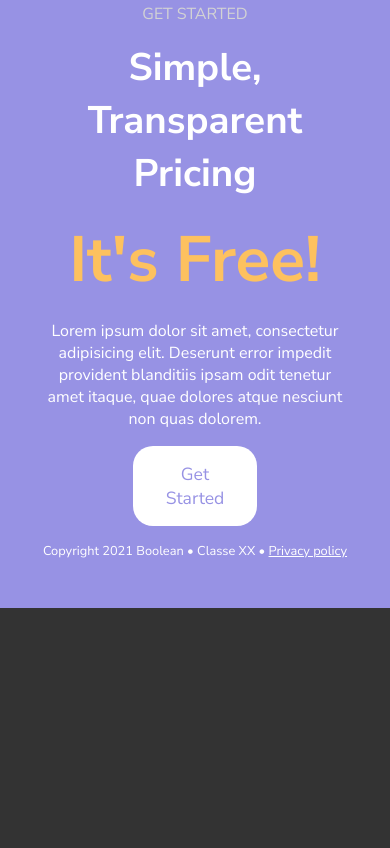
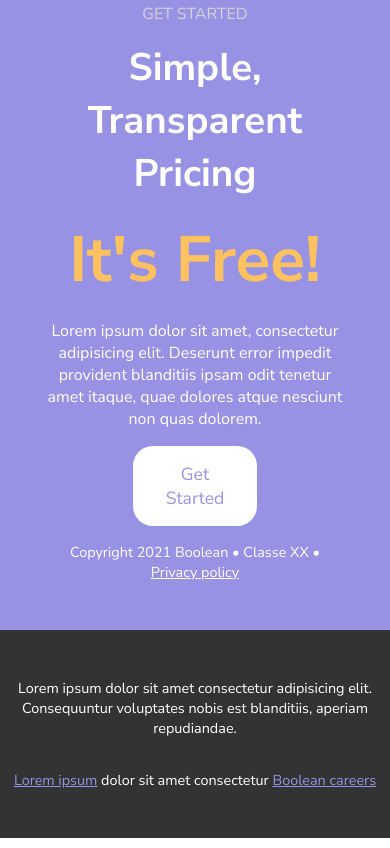
Before and after one commit to Gianmarco-Leone/htmlcss-responsive-layout, a plain HTML site: page index.html in a window 390 px wide. Shown: the part 8678-9526 px from the top of the page. Drawn offline with Linux system fonts and the light colour scheme.

Commit message:
add footer content

```diff
--- a/css/mediaquery.css
+++ b/css/mediaquery.css
@@ -39,9 +39,14 @@
     }
 
     /* SEZIONE 6 */
-
     .start>.text-center {
         width: 80%;
+        margin: 0 auto;
+    }
+
+    /* FOOTER */
+    footer>.text-center {
+        width: 60%;
         margin: 0 auto;
     }
 }
@@ -70,7 +75,6 @@
     }
 
     /* SEZIONE 3 */
-
     .testimonials .box .circle-image {
         width: 100%;
     }
@@ -107,4 +111,9 @@
     .about-us .side-col {
         margin-top: 1rem;
     }
+
+    /* FOOTER */
+    footer>.text-center {
+        width: 100%;
     }
+}
--- a/css/style.css
+++ b/css/style.css
@@ -311,12 +311,22 @@ header .icon-menu {
 .start ul,
 .start a {
     color: #FFF;
-    font-size: .8rem;
+    font-size: .9rem;
 }
 
 /* FOOTER */
 footer {
     background-color: #333;
-    /* debug */
-    height: 15rem;
+    padding: 3rem 0;
+    color: #FFF;
+    font-size: .9rem;
 }
+
+footer > .text-center {
+    width: 40%;
+    margin: 0 auto;
+}
+
+footer a {
+    color: #9792E4;
+}
--- a/index.html
+++ b/index.html
@@ -374,7 +374,17 @@
 
 	<!-- INIZIO FOOTER -->
 	<footer>
-		<div class="text-center"></div>
+		<div class="text-center">
+			<p class="pb3">
+				Lorem ipsum dolor sit amet consectetur adipisicing elit. Consequuntur voluptates nobis est blanditiis, aperiam repudiandae.
+			</p>
+
+			<p>
+				<a href="#">Lorem ipsum</a>
+				dolor sit amet consectetur
+				<a href="#">Boolean careers</a>
+			</p>
+		</div>
 	</footer>
 	<!-- FINE FOOTER -->
 
```
Also changed, not shown: Responsive-Layout-Desktop.png (added), Responsive-Layout-Mobile.png (added), Responsive-Layout-Tablet.png (added). Lines whose indentation alone changed are shown as unchanged.
